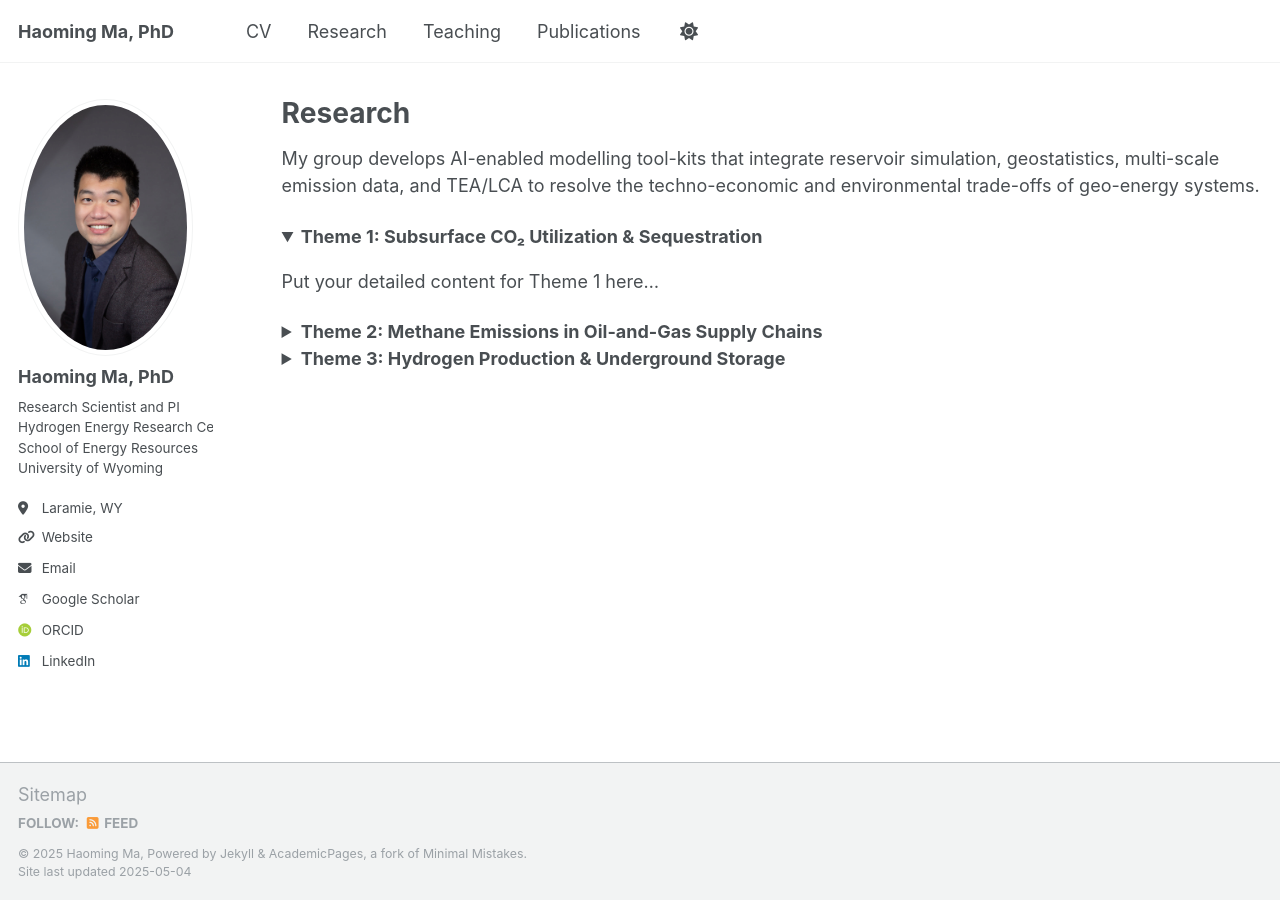
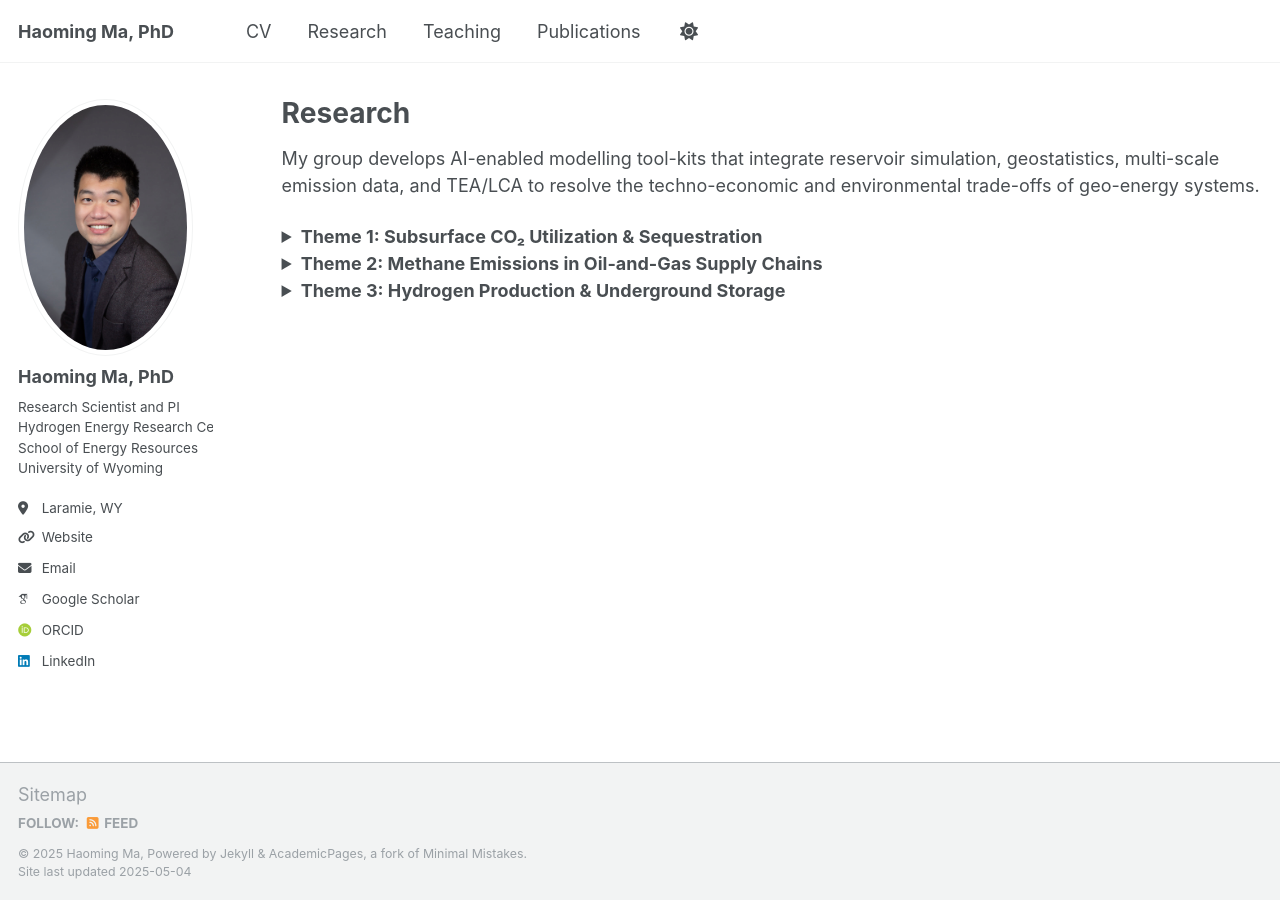
Before and after one commit to haoming-ma/haoming-ma.github.io, a Jekyll site: the page built from _pages/research.md, in a window 1280 px wide. Built offline with Jekyll 4.4.1, drawn with Linux system fonts in a browser that asks for light colours; some web fonts are replaced.

Commit message:
Update research.md

```diff
--- a/_pages/research.md
+++ b/_pages/research.md
@@ -9,7 +9,7 @@ My group develops AI-enabled modelling tool-kits that integrate reservoir
 simulation, geostatistics, multi-scale emission data, and TEA/LCA to resolve
 the techno-economic and environmental trade-offs of geo-energy systems.
 
-<details class="accordion" open>
+<details class="accordion">
   <summary><strong>Theme 1: Subsurface CO₂ Utilization &amp; Sequestration</strong></summary>
   <p>Put your detailed content for Theme 1 here…</p>
 </details>
```
